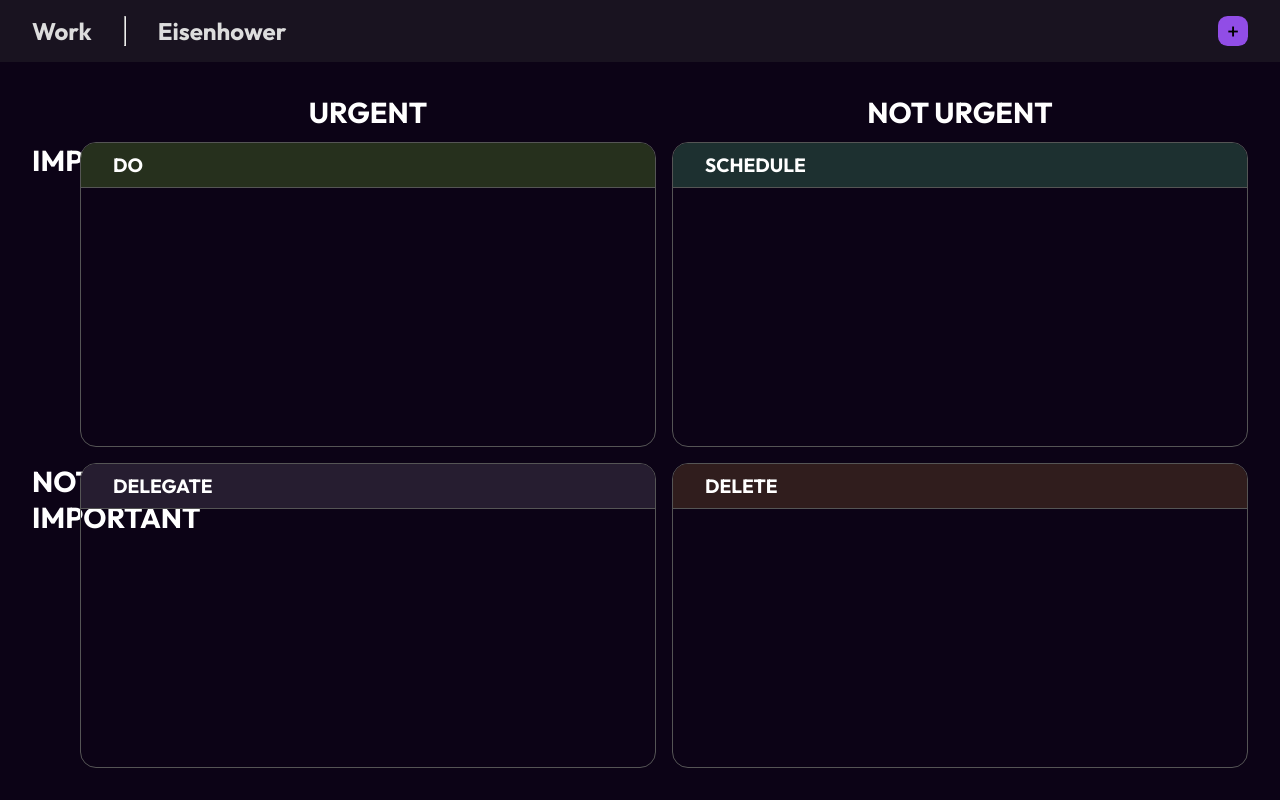
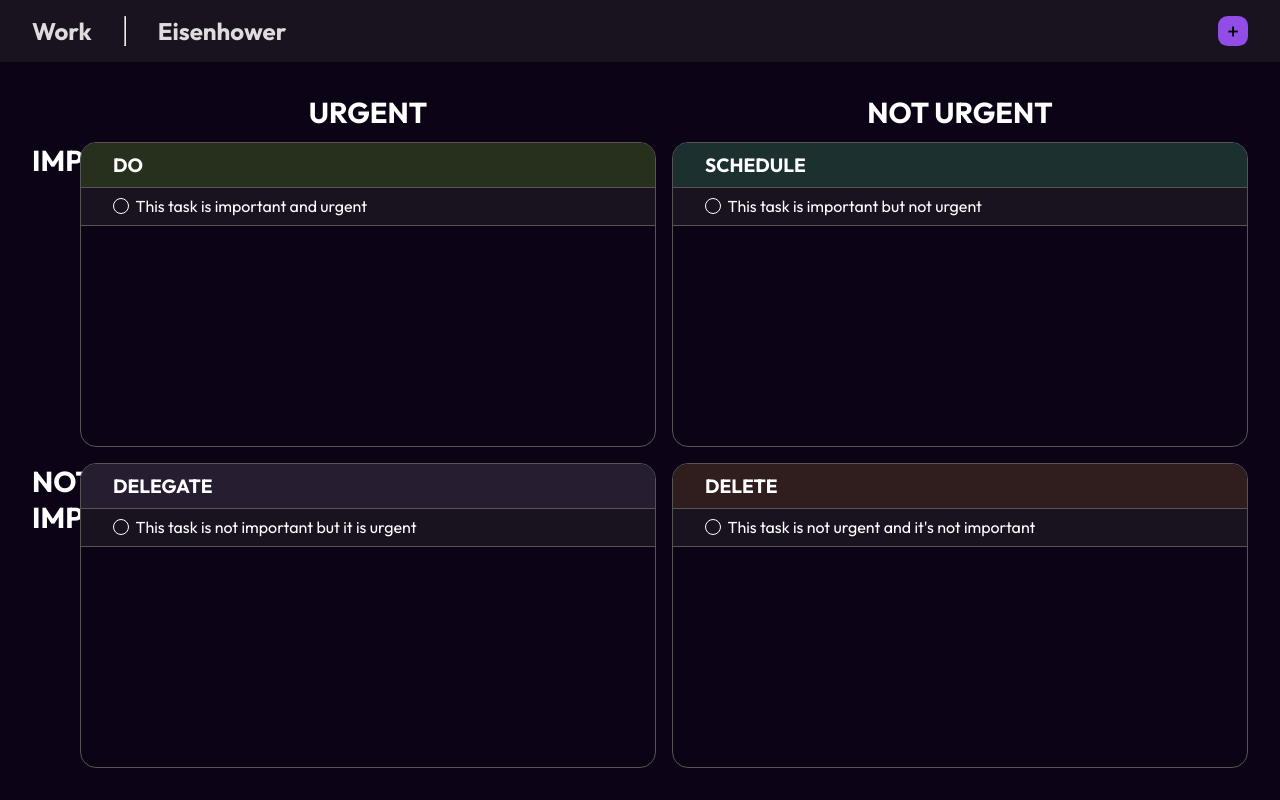
Before and after one commit to PaulScott97/eisenhower-matrix, a React (Vite) app: page / in a window 1280 px wide. Built offline with nearby package versions, Linux system fonts and the light colour scheme.

Commit message:
conditionally render tasks in their relevant quadrant

```diff
--- a/src/App.jsx
+++ b/src/App.jsx
@@ -5,6 +5,61 @@
   { id: 2, title: "schedule", matrixIntersection: "not-urgent-important" },
   { id: 3, title: "delegate", matrixIntersection: "urgent-not-important" },
   { id: 4, title: "delete", matrixIntersection: "not-urgent-not-important" },
+];
+
+const initialTasks = [
+  {
+    title: "This task is important and urgent",
+    notes: "Report was emailed last week",
+    url: "",
+    dateToRemind: "",
+    timeToRemind: "",
+    important: true,
+    urgent: true,
+    peopleInvolved: ["Mark Johnson"],
+    subTasks: {},
+    dateCreated: Date.now(),
+    completed: false,
+  },
+  {
+    title: "This task is important but not urgent",
+    notes: "Needs approval first",
+    url: "",
+    dateToRemind: "",
+    timeToRemind: "",
+    important: true,
+    urgent: false,
+    peopleInvolved: ["Emily Jane"],
+    subTasks: {},
+    dateCreated: Date.now(),
+    completed: false,
+  },
+  {
+    title: "This task is not important but it is urgent",
+    notes: "Confirm dates",
+    url: "",
+    dateToRemind: "",
+    timeToRemind: "",
+    important: false,
+    urgent: true,
+    peopleInvolved: [],
+    subTasks: {},
+    dateCreated: Date.now(),
+    completed: false,
+  },
+  {
+    title: "This task is not urgent and it's not important",
+    notes: "",
+    url: "",
+    dateToRemind: "",
+    timeToRemind: "",
+    important: false,
+    urgent: false,
+    peopleInvolved: [],
+    subTasks: {},
+    dateCreated: Date.now(),
+    completed: false,
+  },
 ];
 
 function App() {
@@ -32,15 +87,15 @@
 function TasksView() {
   const [view, setView] = useState("eisenhower");
 
-  if (view === "eisenhower") return <Eisenhower />;
-  if (view === "people") return <People />;
+  if (view === "eisenhower") return <EisenhowerView />;
+  if (view === "people") return <PeopleView />;
 }
 
 function Button({ children }) {
   return <button className="btn">{children}</button>;
 }
 
-function Eisenhower() {
+function EisenhowerView() {
   return (
     <main className="eisenhower-view">
       <h3 className="eisenhower-title urgent">URGENT</h3>
@@ -66,11 +121,67 @@
   return (
     <section className={`quadrant ${matrixIntersection}`}>
       <div style={{ backgroundColor: quadColour }}>{title.toUpperCase()}</div>
+      <TaskList matrixIntersection={matrixIntersection} />
     </section>
   );
 }
 
-function People() {
+function TaskList({ matrixIntersection }) {
+  if (matrixIntersection === "urgent-important")
+    return (
+      <ul className="task-list">
+        {initialTasks
+          .filter((task) => task.important && task.urgent)
+          .map((task) => (
+            <Task title={task.title} />
+          ))}
+      </ul>
+    );
+
+  if (matrixIntersection === "not-urgent-important")
+    return (
+      <ul className="task-list">
+        {initialTasks
+          .filter((task) => task.important && !task.urgent)
+          .map((task) => (
+            <Task title={task.title} />
+          ))}
+      </ul>
+    );
+
+  if (matrixIntersection === "urgent-not-important")
+    return (
+      <ul className="task-list">
+        {initialTasks
+          .filter((task) => !task.important && task.urgent)
+          .map((task) => (
+            <Task title={task.title} />
+          ))}
+      </ul>
+    );
+
+  if (matrixIntersection === "not-urgent-not-important")
+    return (
+      <ul className="task-list">
+        {initialTasks
+          .filter((task) => !task.important && !task.urgent)
+          .map((task) => (
+            <Task title={task.title} />
+          ))}
+      </ul>
+    );
+}
+
+function Task({ title }) {
+  return (
+    <li>
+      <button></button>
+      <span>{title}</span>
+    </li>
+  );
+}
+
+function PeopleView() {
   return <div>People</div>;
 }
 
--- a/src/index.css
+++ b/src/index.css
@@ -76,10 +76,13 @@
   overflow: hidden;
 }
 
+.quadrant > * {
+  padding-left: 2rem;
+}
+
 .quadrant div {
   display: flex;
   align-items: center;
-  padding-left: 2rem;
   height: 2.8rem;
   font-weight: bold;
   /* background-color: hsl(267, 25%, 10%); */
@@ -121,3 +124,30 @@
 .not-urgent-not-important {
   grid-area: i;
 }
+
+.task-list {
+  display: flex;
+  align-items: center;
+  background-color: hsl(267, 25%, 10%);
+  border-bottom: #555 solid 0.1rem;
+  height: 2.4rem;
+  list-style: none;
+}
+
+.task-list li {
+  display: flex;
+  align-items: center;
+  gap: 0.4rem;
+}
+
+.task-list button {
+  border: none;
+  aspect-ratio: 1;
+  height: 1rem;
+  width: auto;
+  border-radius: 100%;
+  background-color: none;
+  background: none;
+  border: white solid 0.1rem;
+  cursor: pointer;
+}
```
